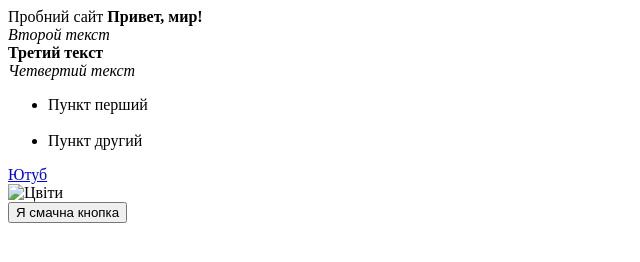
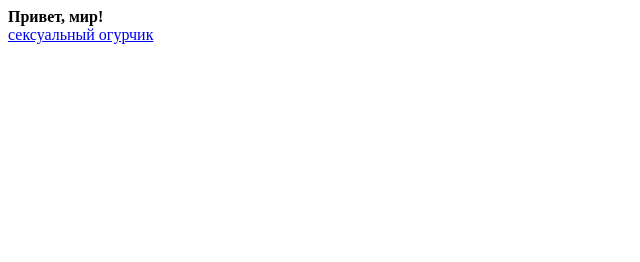
Before and after one commit to parsol-dot/libresai.github.io, a plain HTML site: page index.html in a window 1280 px wide. Shown: the whole page, without its empty margins (0-640 px from the left). Drawn offline with Linux system fonts and the light colour scheme.

Commit message:
Update index.html

```diff
--- a/index.html
+++ b/index.html
@@ -1,17 +1,12 @@
 <!DOCTYPE html>
 <html>
-    <head>Пробний сайт</head>
-    <body>
+
         <b>Привет, мир!</b> <br>
-        <i title="Значения второго атрибута tatle">Второй текст</i> <br>
-        <strong title="Значения атрибута tatle">Третий текст</strong> <br>
-        <em>Четвертий текст</em>
-        <ul>
-            <li>Пункт перший</li> <br>
-            <li>Пункт другий</li>
+
+
         </ul>
-        <a href="https://www.youtube.com/">Ютуб</a> <br>
-        <img src="10. Цветы.jpg" alt="Цвіти" width="500" height="500"> <br>
-        <button>Я смачна кнопка</button>
+        <a href="http://my-dream-garden.ru/2012/09/ogorod-na-balkone/ogurez-izumrudniy-potok-2/">сексуальный огурчик</a> <br>
+
+
     </body>
 </html>
```
